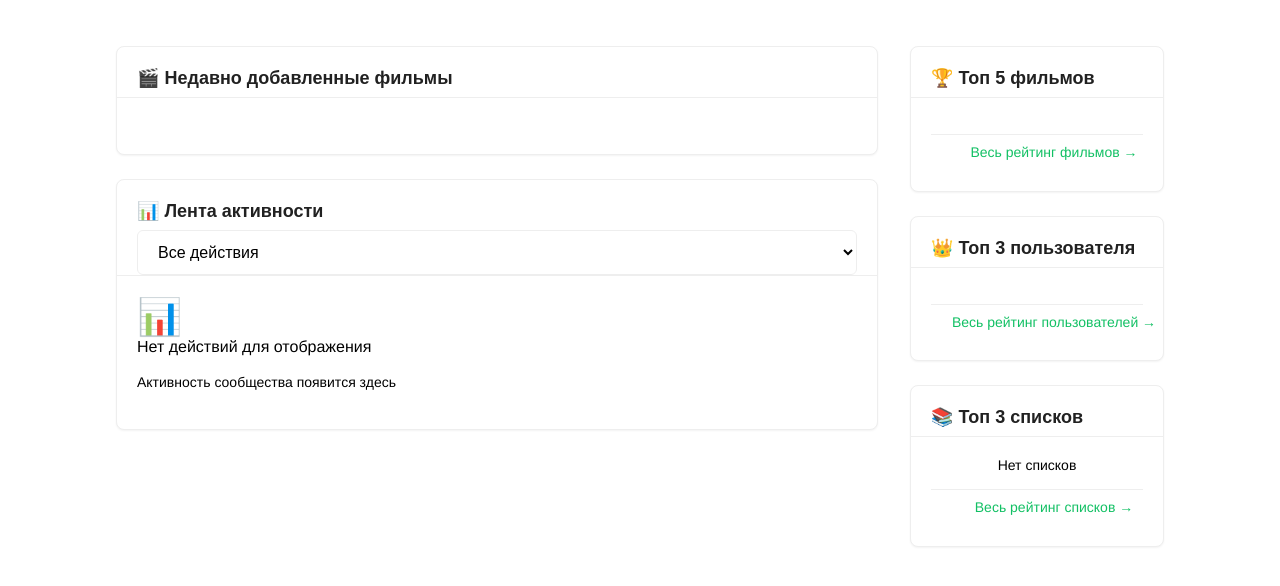
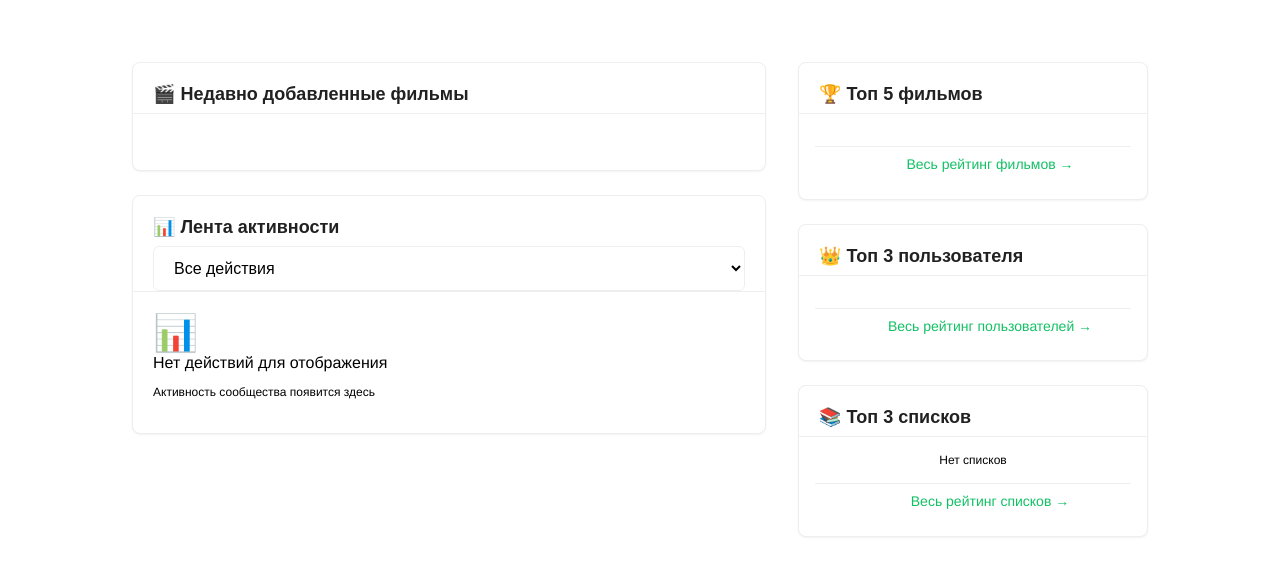
Before and after one commit to andreynetrebin/movie_watcher, a Django app: page / in a window 1280 px wide. Shown: the part 160-746 px from the top of the page. Run offline with Django 5.2, Linux system fonts and the light colour scheme; the visitor is signed in with stand-in values (Sample User, id 1); data comes from the database, SQL or seed files in the repository; data that the repository does not hold is empty; some libraries are stand-ins or nearby versions; some web fonts are replaced.

Commit message:
adaptive new design for main page

```diff
--- a/movies/templates/movies/movie/movie_actions-migration.html
+++ b/movies/templates/movies/movie/movie_actions-migration.html
@@ -77,12 +77,13 @@
     </div>
     {% endif %}
 
+    <div class="refactor-container refactor-p-4 md:refactor-p-6">
     <!-- Основной контент для авторизованных пользователей -->
     {% if user.is_authenticated %}
-    <div class="refactor-feed-grid">
+    <div class="refactor-feed-layout">
 
-        <!-- Основная лента -->
-        <div class="refactor-feed-main">
+        <!-- Основная лента - УЗКАЯ -->
+        <div class="refactor-feed-main refactor-feed-content">
 
             <!-- Слайдер последних фильмов -->
             <div class="refactor-card">
@@ -96,7 +97,7 @@
                             <a href="{{ movie.get_absolute_url }}" class="refactor-block refactor-group">
                                 <div class="refactor-relative refactor-mb-2">
                                     {% if movie.poster %}
-                                        {% thumbnail movie.poster "80x120" crop="100%" as im %}
+                                        {% thumbnail movie.poster "64x96" crop="100%" as im %}
                                         <img src="{{ im.url }}" alt="{{ movie.title }}"
                                              class="refactor-poster refactor-poster--lg refactor-shadow-md group-hover:refactor-shadow-lg refactor-transition-shadow">
                                     {% else %}
@@ -140,13 +141,13 @@
                     <!-- Список действий -->
                     <div class="refactor-space-y-4">
                         {% for action in actions %}
-                        <div class="refactor-recent-action refactor-p-4 refactor-rounded-lg refactor-border refactor-border-gray-200 refactor-bg-white refactor-transition-all refactor-duration-200 refactor-hover:shadow-md">
-                            <div class="refactor-flex refactor-gap-4">
+                        <div class="refactor-recent-action refactor-p-3 refactor-rounded-lg refactor-border refactor-border-gray-200 refactor-bg-white refactor-transition-all refactor-duration-200 refactor-hover:shadow-md">
+                            <div class="refactor-flex refactor-gap-3">
                                 <!-- Аватар пользователя -->
                                 <div class="refactor-flex-shrink-0">
                                     <a href="{{ action.user.get_absolute_url }}" class="refactor-block">
                                         {% if action.user.profile.photo %}
-                                            {% thumbnail action.user.profile.photo "60x60" crop="100%" as im %}
+                                            {% thumbnail action.user.profile.photo "50x50" crop="100%" as im %}
                                             <img src="{{ im.url }}" alt="{{ action.user.get_full_name }}"
                                                  class="refactor-avatar refactor-avatar--md refactor-border refactor-border-gray-200">
                                         {% else %}
@@ -157,22 +158,22 @@
                                     </a>
                                 </div>
 
-                                <!-- Контент действия -->
-                                <div class="refactor-flex-1 refactor-min-w-0">
+                                <!-- Контент действия - УЗКИЙ -->
+                                <div class="refactor-action-content refactor-min-w-0">
                                     <div class="refactor-flex refactor-items-start refactor-justify-between refactor-mb-2">
                                         <div class="refactor-flex refactor-items-center refactor-gap-2 refactor-flex-wrap">
                                             <a href="{{ action.user.get_absolute_url }}"
-                                               class="refactor-font-semibold refactor-text-gray-900 refactor-hover:refactor-text-primary">
+                                               class="refactor-text-sm refactor-font-semibold refactor-text-gray-900 refactor-hover:refactor-text-primary refactor-line-clamp-1">
                                                 {{ action.user.get_full_name }}
                                             </a>
-                                            <span class="refactor-text-sm refactor-text-gray-500">•</span>
-                                            <span class="refactor-text-sm refactor-text-gray-500">
+                                            <span class="refactor-text-xs refactor-text-gray-500">•</span>
+                                            <span class="refactor-text-xs refactor-text-gray-500">
                                                 {{ action.created|date:"d.m.Y в H:i" }}
                                             </span>
                                         </div>
                                     </div>
 
-                                    <div class="refactor-text-gray-700">
+                                    <div class="refactor-text-sm refactor-text-gray-700 refactor-line-clamp-2">
                                         {% if action.verb == "подписался" %}
                                             <span class="refactor-text-gray-600">подписался на</span>
                                             <a href="{{ action.target.get_absolute_url }}" class="refactor-font-medium refactor-text-primary refactor-hover:underline">
@@ -198,7 +199,7 @@
                                 {% if action.target and action.verb not in "подписался, отписался" and action.target.poster %}
                                 <div class="refactor-flex-shrink-0">
                                     <a href="{{ action.target.get_absolute_url }}" class="refactor-block">
-                                        {% thumbnail action.target.poster "50x75" crop="100%" as im %}
+                                        {% thumbnail action.target.poster "40x60" crop="100%" as im %}
                                         <img src="{{ im.url }}" alt="{{ action.target.title }}"
                                              class="refactor-poster refactor-poster--md refactor-shadow-sm">
                                     </a>
@@ -256,7 +257,6 @@
                 </div>
             </div>
         </div>
-
         <!-- Единый сайдбар справа -->
         <div class="refactor-feed-sidebar">
 
--- a/static/css/layouts/base.css
+++ b/static/css/layouts/base.css
@@ -232,3 +232,177 @@
         min-width: 280px;
     }
 }
+
+/* Стили для ленты активности - УЗКАЯ основная колонка */
+.refactor-feed-layout {
+    display: grid;
+    grid-template-columns: 1fr;
+    gap: var(--space-6);
+}
+
+@media (min-width: 768px) {
+    .refactor-feed-layout {
+        grid-template-columns: 1fr 320px; /* Узкая основная колонка + фиксированный сайдбар */
+        gap: var(--space-6);
+    }
+}
+
+@media (min-width: 1024px) {
+    .refactor-feed-layout {
+        grid-template-columns: 1fr 350px; /* Чуть шире сайдбар на десктопе */
+        gap: var(--space-8);
+    }
+}
+
+/* Основной контент ленты - УЗКИЙ */
+.refactor-feed-main {
+    display: flex;
+    flex-direction: column;
+    gap: var(--space-6);
+    max-width: 100%;
+}
+
+/* Узкий текст в основном контенте */
+.refactor-feed-content .refactor-text-gray-700 {
+    max-width: 100%;
+    line-height: 1.5;
+}
+
+/* Сайдбар ленты - ФИКСИРОВАННОЙ ШИРИНЫ */
+.refactor-feed-sidebar {
+    display: flex;
+    flex-direction: column;
+    gap: var(--space-6);
+    width: 100%;
+}
+
+@media (min-width: 768px) {
+    .refactor-feed-sidebar {
+        width: 320px; /* Фиксированная ширина сайдбара */
+        flex-shrink: 0;
+    }
+}
+
+@media (min-width: 1024px) {
+    .refactor-feed-sidebar {
+        width: 350px; /* Чуть шире на десктопе */
+    }
+}
+
+/* Карточки в сайдбаре компактные */
+.refactor-feed-sidebar .refactor-card {
+    margin-bottom: 0;
+}
+
+.refactor-feed-sidebar .refactor-card__body {
+    padding: var(--space-4);
+}
+
+/* Компактные элементы в сайдбаре */
+.refactor-feed-sidebar .refactor-flex {
+    gap: var(--space-2);
+}
+
+.refactor-feed-sidebar .refactor-text-sm {
+    font-size: var(--font-size-xs);
+}
+
+.refactor-feed-sidebar .refactor-p-2 {
+    padding: var(--space-2);
+}
+
+/* Узкий контент для основного блока действий */
+.refactor-action-content {
+    max-width: 100%;
+    flex: 1;
+    min-width: 0; /* Для правильного обрезания текста */
+}
+
+/* Компактные отступы в основном контенте */
+.refactor-feed-main .refactor-recent-action {
+    padding: var(--space-3) var(--space-4);
+}
+
+.refactor-feed-main .refactor-gap-4 {
+    gap: var(--space-3);
+}
+
+/* Уменьшаем аватары в ленте для экономии места */
+.refactor-feed-main .refactor-avatar--md {
+    width: 2.5rem;
+    height: 2.5rem;
+}
+
+.refactor-feed-main .refactor-avatar--default.refactor-avatar--md {
+    font-size: var(--font-size-xs);
+}
+
+/* Уменьшаем постеры в ленте */
+.refactor-feed-main .refactor-poster--md {
+    width: 2.5rem;
+    height: 3.75rem;
+}
+
+/* Компактные текстовые стили */
+.refactor-feed-main .refactor-text-sm {
+    font-size: var(--font-size-xs);
+    line-height: 1.4;
+}
+
+.refactor-feed-main .refactor-text-xs {
+    font-size: 0.7rem;
+}
+
+/* Узкий слайдер фильмов */
+.refactor-movies-slider {
+    display: flex;
+    gap: var(--space-3);
+    overflow-x: auto;
+    padding: var(--space-2) 0;
+}
+
+.refactor-movie-slide {
+    flex-shrink: 0;
+    width: 4.5rem; /* Уже чем было */
+    text-align: center;
+}
+
+.refactor-movie-slide .refactor-poster--lg {
+    width: 4rem;
+    height: 6rem;
+}
+
+/* На мобильных сайдбар идет после основного контента */
+@media (max-width: 767px) {
+    .refactor-feed-layout {
+        grid-template-columns: 1fr;
+    }
+
+    .refactor-feed-sidebar {
+        order: 2;
+    }
+
+    .refactor-feed-main {
+        order: 1;
+    }
+}
+
+/* Адаптивность для очень маленьких экранов */
+@media (max-width: 480px) {
+    .refactor-container {
+        padding: 0 var(--space-3);
+    }
+
+    .refactor-feed-main .refactor-recent-action {
+        padding: var(--space-2);
+    }
+
+    .refactor-feed-main .refactor-gap-4 {
+        gap: var(--space-2);
+    }
+
+    .refactor-feed-main .refactor-avatar--md {
+        width: 2rem;
+        height: 2rem;
+    }
+}
```
